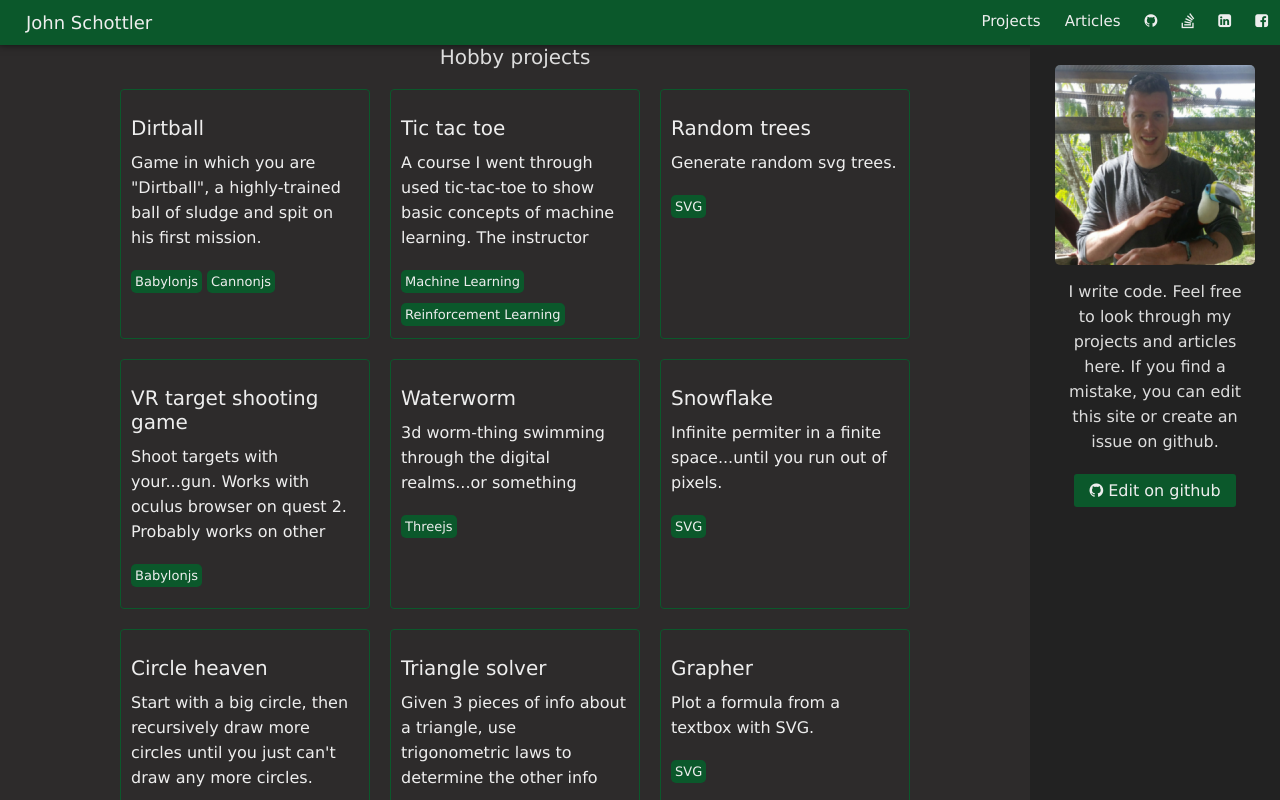
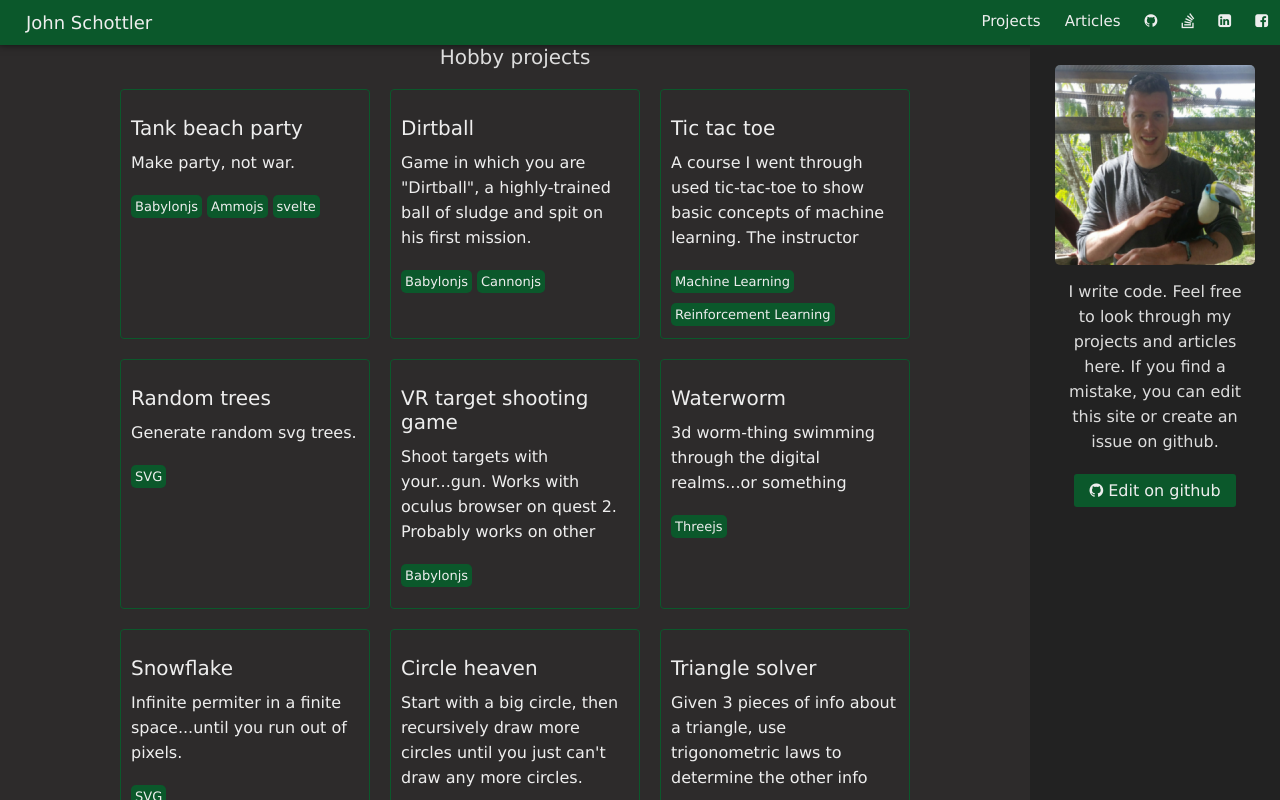
Before and after one commit to JohnnyFun/johnschottlercom, a Svelte app: page /hobby-projects in a window 1280 px wide. Built offline with nearby package versions, Linux system fonts and the light colour scheme; a small style sheet from the web is missing.

Commit message:
add tank game back

```diff
--- a/src/components/CodeProjects.svelte
+++ b/src/components/CodeProjects.svelte
@@ -9,17 +9,17 @@
 
 <script context="module">
   export const projects = [
-  //   {
-  //    title: 'Tank beach party',
-  //    href: 'projects/tank-beach-party',
-  //    component: () => import('components/projects/tank-beach-party/TankBeachParty.svelte'),
-  //    desc: 'Make party, not war.',
-  //    tags: [
-  //      'Babylonjs',
-  //      'Ammojs',
-  //      'svelte',
-  //    ]
-  //  },
+    {
+     title: 'Tank beach party',
+     href: 'projects/tank-beach-party',
+     component: () => import('components/projects/tank-beach-party/TankBeachParty.svelte'),
+     desc: 'Make party, not war.',
+     tags: [
+       'Babylonjs',
+       'Ammojs',
+       'svelte',
+     ]
+   },
     {
       title: 'Dirtball',
       href: 'projects/dirtball/index.html',
```
